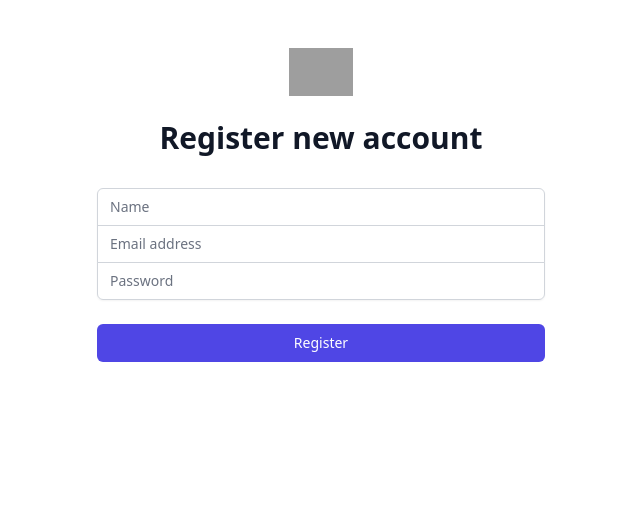
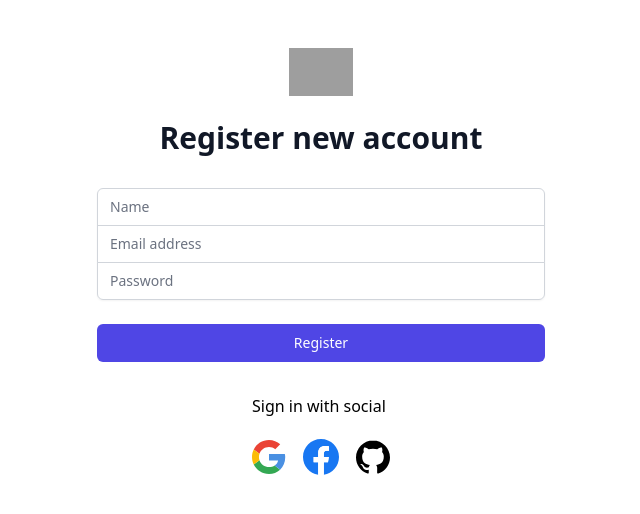
Before and after one commit to almir-pehlivanovic/jwt-token-laravel-socialite-nuxtjs, a Nuxt app in the folder nuxt/: page /auth/register in a window 1280 px wide. Shown: the top 514 px of the page, without its empty margins (319-959 px from the left). Built offline with nearby package versions, Linux system fonts and the light colour scheme; grey boxes are pictures that could not be loaded.

Commit message:
Social icons

```diff
--- /dev/null
+++ b/nuxt/components/SocialLogin.vue
@@ -0,0 +1,26 @@
+<template>
+    <div class="flex justify-center">
+        <div>
+            <p>Sign in with social</p>
+            <div class="flex gap-2 mt-3">
+                <button @click="socialLogin('google')" title="Google">
+                    <svg width="34px" height="34px" viewBox="0 0 24 24" xmlns="http://www.w3.org/2000/svg" xmlns:xlink="http://www.w3.org/1999/xlink"><path fill="#EA4335 " d="M5.26620003,9.76452941 C6.19878754,6.93863203 8.85444915,4.90909091 12,4.90909091 C13.6909091,4.90909091 15.2181818,5.50909091 16.4181818,6.49090909 L19.9090909,3 C17.7818182,1.14545455 15.0545455,0 12,0 C7.27006974,0 3.1977497,2.69829785 1.23999023,6.65002441 L5.26620003,9.76452941 Z"/><path fill="#34A853" d="M16.0407269,18.0125889 C14.9509167,18.7163016 13.5660892,19.0909091 12,19.0909091 C8.86648613,19.0909091 6.21911939,17.076871 5.27698177,14.2678769 L1.23746264,17.3349879 C3.19279051,21.2936293 7.26500293,24 12,24 C14.9328362,24 17.7353462,22.9573905 19.834192,20.9995801 L16.0407269,18.0125889 Z"/><path fill="#4A90E2" d="M19.834192,20.9995801 C22.0291676,18.9520994 23.4545455,15.903663 23.4545455,12 C23.4545455,11.2909091 23.3454545,10.5272727 23.1818182,9.81818182 L12,9.81818182 L12,14.4545455 L18.4363636,14.4545455 C18.1187732,16.013626 17.2662994,17.2212117 16.0407269,18.0125889 L19.834192,20.9995801 Z"/><path fill="#FBBC05" d="M5.27698177,14.2678769 C5.03832634,13.556323 4.90909091,12.7937589 4.90909091,12 C4.90909091,11.2182781 5.03443647,10.4668121 5.26620003,9.76452941 L1.23999023,6.65002441 C0.43658717,8.26043162 0,10.0753848 0,12 C0,13.9195484 0.444780743,15.7301709 1.23746264,17.3349879 L5.27698177,14.2678769 Z"/></svg>                </button>
+                <button @click="socialLogin('facebook')" title="Facebook">
+                    <svg xmlns="http://www.w3.org/2000/svg" height="54px" width="54px" viewBox="-204.79995 -341.33325 1774.9329 2047.9995"><path d="M1365.333 682.667C1365.333 305.64 1059.693 0 682.667 0 305.64 0 0 305.64 0 682.667c0 340.738 249.641 623.16 576 674.373V880H402.667V682.667H576v-150.4c0-171.094 101.917-265.6 257.853-265.6 74.69 0 152.814 13.333 152.814 13.333v168h-86.083c-84.804 0-111.25 52.623-111.25 106.61v128.057h189.333L948.4 880H789.333v477.04c326.359-51.213 576-333.635 576-674.373" fill="#1877f2"/><path d="M948.4 880l30.267-197.333H789.333V554.609C789.333 500.623 815.78 448 900.584 448h86.083V280s-78.124-13.333-152.814-13.333c-155.936 0-257.853 94.506-257.853 265.6v150.4H402.667V880H576v477.04a687.805 687.805 0 00106.667 8.293c36.288 0 71.91-2.84 106.666-8.293V880H948.4" fill="#fff"/></svg>                </button>
+                <button @click="socialLogin('github')" title="GitHub">
+                    <svg width="34px" height="34px" viewBox="0 0 32 32" xmlns="http://www.w3.org/2000/svg"><path d="M16 0.396c-8.839 0-16 7.167-16 16 0 7.073 4.584 13.068 10.937 15.183 0.803 0.151 1.093-0.344 1.093-0.772 0-0.38-0.009-1.385-0.015-2.719-4.453 0.964-5.391-2.151-5.391-2.151-0.729-1.844-1.781-2.339-1.781-2.339-1.448-0.989 0.115-0.968 0.115-0.968 1.604 0.109 2.448 1.645 2.448 1.645 1.427 2.448 3.744 1.74 4.661 1.328 0.14-1.031 0.557-1.74 1.011-2.135-3.552-0.401-7.287-1.776-7.287-7.907 0-1.751 0.62-3.177 1.645-4.297-0.177-0.401-0.719-2.031 0.141-4.235 0 0 1.339-0.427 4.4 1.641 1.281-0.355 2.641-0.532 4-0.541 1.36 0.009 2.719 0.187 4 0.541 3.043-2.068 4.381-1.641 4.381-1.641 0.859 2.204 0.317 3.833 0.161 4.235 1.015 1.12 1.635 2.547 1.635 4.297 0 6.145-3.74 7.5-7.296 7.891 0.556 0.479 1.077 1.464 1.077 2.959 0 2.14-0.020 3.864-0.020 4.385 0 0.416 0.28 0.916 1.104 0.755 6.4-2.093 10.979-8.093 10.979-15.156 0-8.833-7.161-16-16-16z"/></svg>
+                </button>
+            </div>
+        </div>
+    </div>
+</template>
+
+<script>
+export default {
+    methods: {
+        socialLogin(service){
+            window.location.href = `${process.env.baseUrl}auth/login/${service}`;
+        }
+    }
+}
+</script>
--- a/nuxt/nuxt.config.js
+++ b/nuxt/nuxt.config.js
@@ -23,6 +23,10 @@ export default {
   // Plugins to run before rendering page: https://go.nuxtjs.dev/config-plugins
   plugins: [
   ],
+
+  env: {
+    baseUrl: process.env.BASE_URL || 'http://localhost:8000/api/'
+  },
 
   auth: {
     strategies: {
--- a/nuxt/pages/auth/login.vue
+++ b/nuxt/pages/auth/login.vue
@@ -22,14 +22,21 @@
                     </button>
                 </div>
             </form>
+        <SocialLogin />
         </div>
     </div>
 </template>
 
 <script>
+
+import SocialLogin from '../../components/SocialLogin.vue';
+
 export default {
     layout: 'base',
     auth: 'guest',
+    components: {
+        SocialLogin
+    },
     data(){
         return{
             form: {
--- a/nuxt/pages/auth/register.vue
+++ b/nuxt/pages/auth/register.vue
@@ -26,14 +26,21 @@
                     </button>
                 </div>
             </form>
+            <SocialLogin />
         </div>
     </div>
 </template>
 
 <script>
+
+import SocialLogin from '../../components/SocialLogin.vue';
+
 export default {
     layout: 'base',
     auth: 'guest',
+    components: {
+        SocialLogin
+    },
     data(){
         return{
             form: {
```
